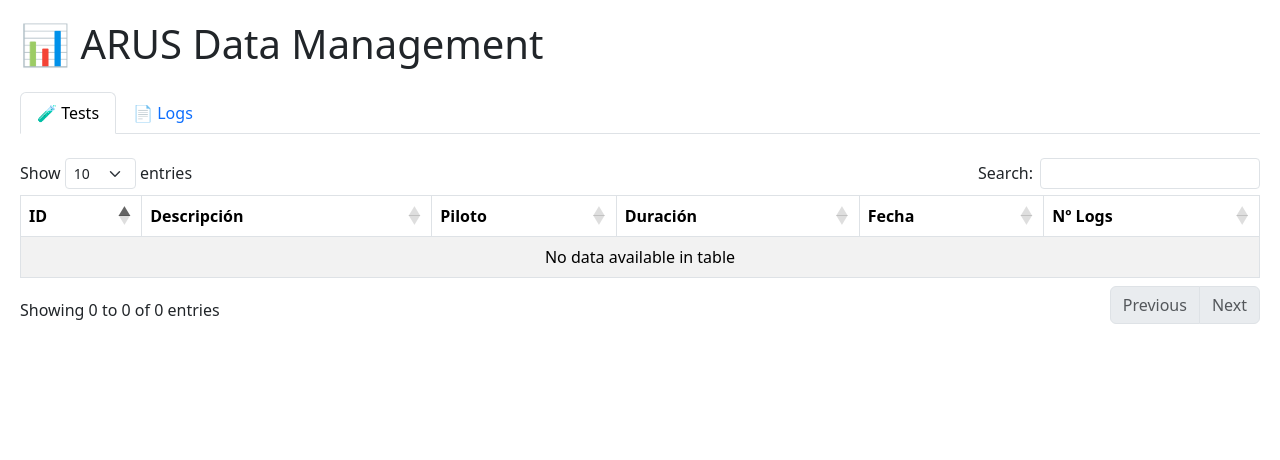
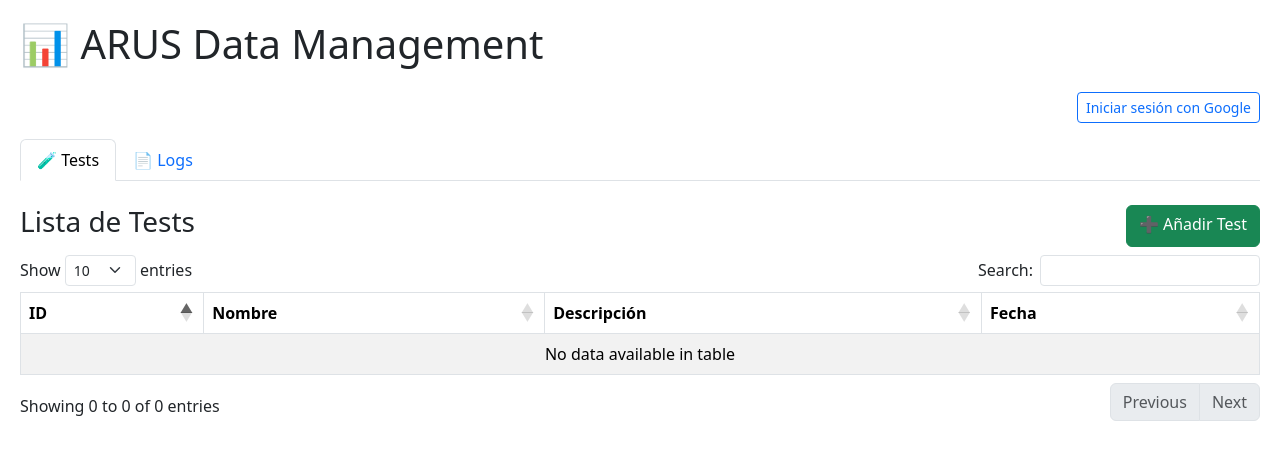
Before and after one commit to alvarolp02/arus_db, a FastAPI app: page / in a window 1280 px wide. Shown: the top 460 px of the page. Run offline with FastAPI, Linux system fonts and the light colour scheme; data that the repository does not hold is empty; some libraries are stand-ins or nearby versions.

Commit message:
basic user management

```diff
--- a/main.py
+++ b/main.py
@@ -1,12 +1,35 @@
-from fastapi import FastAPI, UploadFile, File, Form, Request
-from fastapi.responses import HTMLResponse, FileResponse
+from fastapi import FastAPI, UploadFile, File, Form, Request, Depends, HTTPException, status
+from fastapi.responses import HTMLResponse, FileResponse, RedirectResponse
 from fastapi.staticfiles import StaticFiles
 from fastapi.templating import Jinja2Templates
 import os, shutil
+from datetime import datetime
 from db import init_db, SessionLocal, Log, Test, DriverEnum, CarEnum, MissionEnum, LogTypeEnum
 from analysis import analyze_log
+from starlette.middleware.sessions import SessionMiddleware
+from authlib.integrations.starlette_client import OAuth
+from dotenv import load_dotenv
+import logging
+logger = logging.getLogger("uvicorn")
+
+load_dotenv()
 
 app = FastAPI()
+app.add_middleware(SessionMiddleware, secret_key=os.getenv("SECRET_KEY"))
+templates = Jinja2Templates(directory="templates")
+
+# --- Configurar OAuth con Google ---
+oauth = OAuth()
+oauth.register(
+    name="google",
+    client_id=os.getenv("GOOGLE_CLIENT_ID"),
+    client_secret=os.getenv("GOOGLE_CLIENT_SECRET"),
+    server_metadata_url="https://accounts.google.com/.well-known/openid-configuration",
+    client_kwargs={"scope": "openid email profile"},
+)
+
+ALLOWED_USERS = [u.strip() for u in os.getenv("ALLOWED_USERS", "").split(",") if u]
+
 
 UPLOAD_DIR = "uploads"
 GRAPH_DIR = "static"
@@ -14,10 +37,28 @@ os.makedirs(UPLOAD_DIR, exist_ok=True)
 os.makedirs(GRAPH_DIR, exist_ok=True)
 
 app.mount("/static", StaticFiles(directory="static"), name="static")
-templates = Jinja2Templates(directory="templates")
 
 init_db()
 
+
+
+# Aux functions
+def require_auth(request: Request):
+    user = request.session.get("user")
+    if not user:
+        # Lanzamos una excepción para cortar el flujo
+        raise HTTPException(
+            status_code=status.HTTP_303_SEE_OTHER,
+            detail="Necesitas iniciar sesión",
+            headers={"Location": "/login"},
+        )
+    email = user.get("email")
+    if email not in ALLOWED_USERS:
+        raise HTTPException(
+            status_code=status.HTTP_403_FORBIDDEN,
+            detail="No tienes permisos para esta acción"
+        )
+    return user
 
 
 @app.get("/", response_class=HTMLResponse)
@@ -29,22 +70,63 @@ def index(request: Request):
     return templates.TemplateResponse("index.html", {"request": request, "logs": logs, "tests": tests})
 
 
-@app.post("/upload", response_class=HTMLResponse)
-async def upload(request: Request, file: UploadFile = File(...), vehicle_id: str = Form(...)):
-    filename = f"{vehicle_id}_{file.filename}"
-    path = os.path.join(UPLOAD_DIR, filename)
-    with open(path, "wb") as buffer:
+# --- Formulario para añadir TEST ---
+@app.get("/add_test", response_class=HTMLResponse)
+def add_test_form(request: Request, user=Depends(require_auth)):
+    logger.info("asd")
+    return templates.TemplateResponse("add_test.html", {
+        "request": request,
+        # "pilots": [p.value for p in PilotEnum]
+    })
+
+
+@app.post("/add_test")
+def add_test(
+    name: str = Form(...),
+    description: str = Form(...),
+    user=Depends(require_auth)
+):
+    db = SessionLocal()
+    test = Test(name=name, description=description)
+    db.add(test)
+    db.commit()
+    db.close()
+    return RedirectResponse(url="/", status_code=303)
+
+
+# --- Formulario para añadir LOG ---
+@app.get("/add_log", response_class=HTMLResponse)
+def add_test_form(request: Request, user=Depends(require_auth)):
+    db = SessionLocal()
+    tests = db.query(Test).all()
+    db.close()
+    return templates.TemplateResponse("add_log.html", {"request": request, "tests": tests})
+
+
+@app.post("/add_log")
+async def add_log(
+    test_id: int = Form(...),
+    file: UploadFile = File(...),
+    user=Depends(require_auth)
+):
+    db = SessionLocal()
+
+    save_path = os.path.join(UPLOAD_DIR, file.filename)
+    with open(save_path, "wb") as buffer:
         shutil.copyfileobj(file.file, buffer)
 
-    db = SessionLocal()
-    log = Log(filename=filename, filepath=path,
-                  description="")
-    db.add(log)
+    new_log = Log(
+        test_id=test_id,
+        filename=file.filename,
+        filepath=save_path,
+        uploaded_at=datetime.utcnow()
+    )
+
+    db.add(new_log)
     db.commit()
     db.close()
 
-    return templates.TemplateResponse("upload_success.html",
-        {"request": request, "filename": filename})
+    return RedirectResponse(url="/", status_code=303)
 
 
 @app.get("/download/{log_id}")
@@ -61,3 +143,29 @@ def download_log(log_id: int):
 
     filename = os.path.basename(file_path)
     return FileResponse(path=file_path, filename=filename, media_type='application/octet-stream')
+
+
+@app.get("/login")
+async def login(request: Request):
+    redirect_uri = request.url_for("auth_callback")
+    return await oauth.google.authorize_redirect(
+        request,
+        redirect_uri,
+        prompt="select_account"  # fuerza el selector de cuentas
+    )
+
+
+@app.get("/auth/callback")
+async def auth_callback(request: Request):
+    token = await oauth.google.authorize_access_token(request)
+    user_info = token.get("userinfo")
+
+    if user_info:
+        request.session["user"] = dict(user_info)
+    return RedirectResponse(url="/")
+
+
+@app.get("/logout")
+async def logout(request: Request):
+    request.session.pop("user", None)
+    return RedirectResponse(url="/")
--- a/templates/index.html
+++ b/templates/index.html
@@ -19,6 +19,16 @@
 
   <h1 class="mb-4">📊 ARUS Data Management</h1>
 
+  <div class="d-flex justify-content-end mb-3">
+    {% if request.session.get('user') %}
+        <span class="me-2">👤 {{ request.session['user']['email'] }}</span>
+        <a href="/logout" class="btn btn-outline-danger btn-sm">Cerrar sesión</a>
+    {% else %}
+        <a href="/login" class="btn btn-outline-primary btn-sm">Iniciar sesión con Google</a>
+    {% endif %}
+  </div>
+
+
   <!-- NAV TABS -->
   <ul class="nav nav-tabs" id="mainTabs" role="tablist">
     <li class="nav-item" role="presentation">
@@ -34,32 +44,26 @@
 
     <!-- TESTS TAB -->
     <div class="tab-pane fade show active" id="tests" role="tabpanel">
+        <div class="d-flex justify-content-between mb-2">
+            <h3>Lista de Tests</h3>
+            <a href="/add_test" class="btn btn-success">➕ Añadir Test</a>
+        </div>
       <table id="testsTable" class="table table-striped table-bordered">
         <thead>
           <tr>
             <th>ID</th>
+            <th>Nombre</th>
             <th>Descripción</th>
-            <th>Piloto</th>
-            <th>Duración</th>
             <th>Fecha</th>
-            <th>Nº Logs</th>
           </tr>
         </thead>
         <tbody>
           {% for test in tests %}
           <tr>
             <td>{{ test.id }}</td>
+            <td>{{ test.name }}</td>
             <td>{{ test.description }}</td>
-            <td>{{ test.pilot.value }}</td>
-            <td>
-              {% if test.duration_sec %}
-                {{ test.duration_sec // 60 }}:{{ "%02d"|format(test.duration_sec % 60) }}
-              {% else %}
-                -
-              {% endif %}
-            </td>
             <td>{{ test.date.strftime("%Y-%m-%d %H:%M") }}</td>
-            <td>{{ test.logs | length }}</td>
           </tr>
           {% endfor %}
         </tbody>
@@ -68,6 +72,10 @@
 
     <!-- LOGS TAB -->
     <div class="tab-pane fade" id="logs" role="tabpanel">
+        <div class="d-flex justify-content-between mb-2">
+            <h3>Lista de Logs</h3>
+            <a href="/add_log" class="btn btn-success">➕ Añadir Log</a>
+        </div>
       <table id="logsTable" class="table table-striped table-bordered">
         <thead>
           <tr>
```
Also changed, not shown: templates/add_log.html (added, +29 -0 lines), templates/add_test.html (added, +33 -0 lines).
